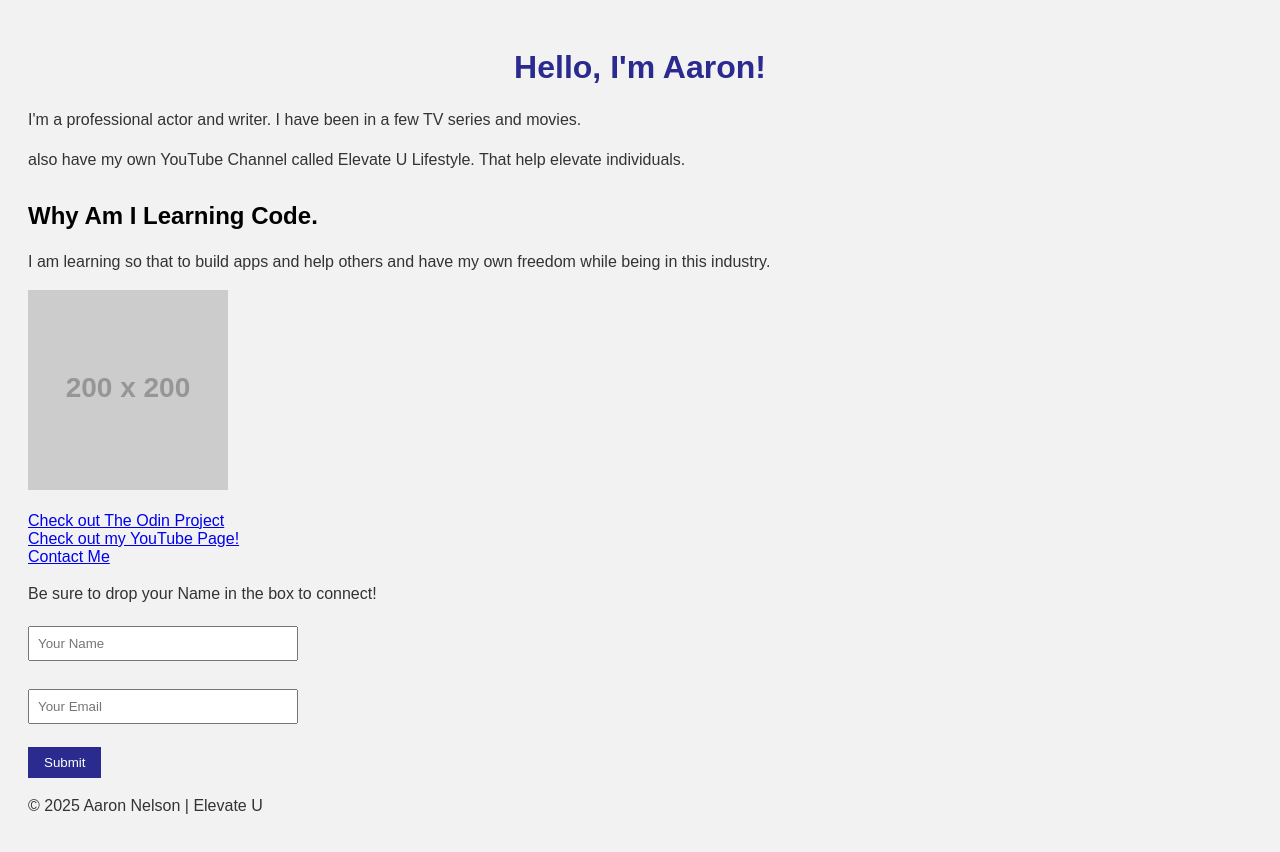
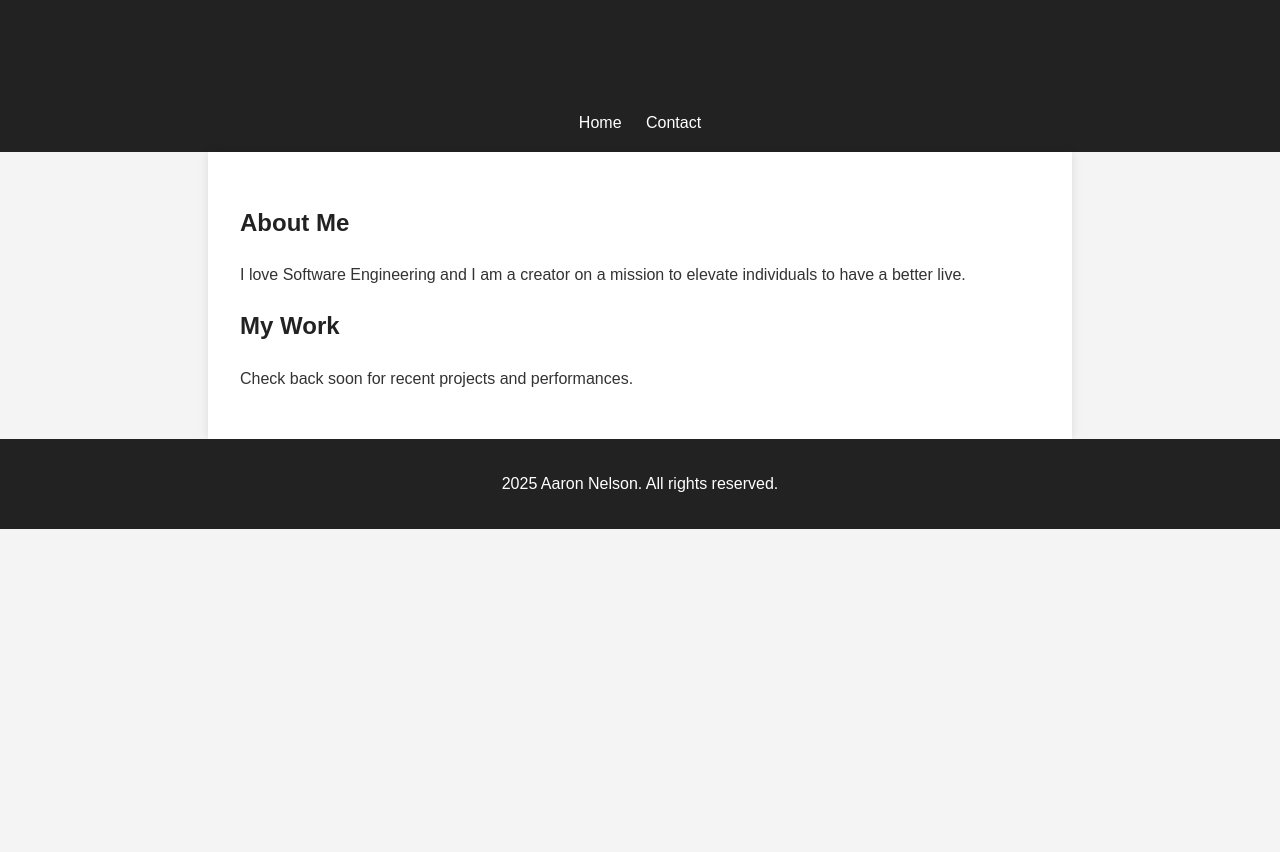
Before and after one commit to anelsonf5c/about-me, a plain HTML site: page index.html in a window 1280 px wide. After the commit the page ends 800 px from the top, so only its background shows below. Drawn offline with Linux system fonts and the light colour scheme; placeholder pictures from the web are drawn by us.

Commit message:
Styled portfolio with semantic HTML and CSS

```diff
--- a/index.html
+++ b/index.html
@@ -3,43 +3,34 @@
 <html lang="en">
     <head>
         <meta charset="UTF-8">
-        <title> ABOUT ME </title>
-        <link rel="stylesheet" href="style.css">
+        <meta name="viewport" content="width=device-width, initial-scale=1.0" />
+        <title>Aaron Nelson Portfolio</title>
+        <link rel="stylesheet" href="style.css" />
     </head>
     <body>
-
         <header>
-            <h1>Hello, I'm Aaron!</h1>
+            <h1>Welcome to Portfolio</h1>
+            <nav>
+                <a href="index.html">Home</a>
+                <a href="contact.html">Contact</a>
+            </nav>
         </header>
+    </body>
 
     <main>
         <section>
-        <p>I'm a professional actor and writer. I have been in a few TV series and movies.</p>
-        <p>also have my own YouTube Channel called Elevate U Lifestyle. That help elevate individuals.</p>
+            <h2>About Me</h2>
+            <p>I love Software Engineering and I am a creator on a mission to elevate individuals to have a better live.</p>
         </section>
 
         <section>
-        <h2> Why Am I Learning Code. </h2>
-        <p> I am learning so that to build apps and help others and have my own freedom while being in this industry.</p>
-        <img src="https://via.placeholder.com/200" alt="A picture of me"><br><br>
-        <a href="https://www.theodinproject.com">Check out The Odin Project</a><br>
-        <a href="https://www.youtube.com/@ElevateULifestyle">Check out my YouTube Page!</a><br>
-        <a href="contact.html">Contact Me</a>
-            </section>
-
-            <section>
-            <p> Be sure to drop your Name in the box to connect! </p>
-    <form>
-            <input type="text" placeholder="Your Name"><br>
-            <input type="email" placeholder="Your Email"><br>
-            <input type="submit" value="Submit">
-    </form>
+            <h2>My Work</h2>
+            <p>Check back soon for recent projects and performances.</p>
         </section>
     </main>
 
     <footer>
-        <p>&copy; 2025 Aaron Nelson | Elevate U</p>
+        <p>2025 Aaron Nelson. All rights reserved.</p>
     </footer>
-
 </body>
 </html>
--- a/style.css
+++ b/style.css
@@ -1,41 +1,33 @@
 body {
   font-family: Arial, sans-serif;
-  background-color: #f2f2f2;
-  padding: 20px;
+  margin: 0;
+  padding: 0;
+  background-color: #f4f4f4;
+  color: #333;
+  line-height: 1.6;
 }
 
-h1 {
-  color: #2a2a8f;
-  text-align: center;
+header, footer {
+    background-color: #222;
+    color: #fff;
+    padding: 1rem;
+    text-align: center;
 }
 
-h2 {
-  color: #000;
-  margin-top: 30px;
+nav a {
+    color: #fff;
+    margin: 0 10px;
+    text-decoration: none;
 }
 
-p {
-  font-size: 16px;
-  line-height: 1.5;
-  color: #333;
+main {
+    padding: 2rem;
+    max-width: 800px;
+    margin: auto;
+    background-color: #fff;
+    box-shadow: 0 0 10px rgba(0,0,0,0.1)
 }
 
-form {
-  margin-top: 20px;
+h1, h2 {
+    color: #222;
 }
-
-input[type="text"],
-input[type="email"] {
-  padding: 8px;
-  margin: 5px 0;
-  width: 250px;
-  display: block;
-}
-
-input[type="submit"] {
-  padding: 8px 16px;
-  background-color: #2a2a8f;
-  color: #fff;
-  border: none;
-  cursor: pointer;
-}
```
Lines whose indentation alone changed are shown as unchanged.
